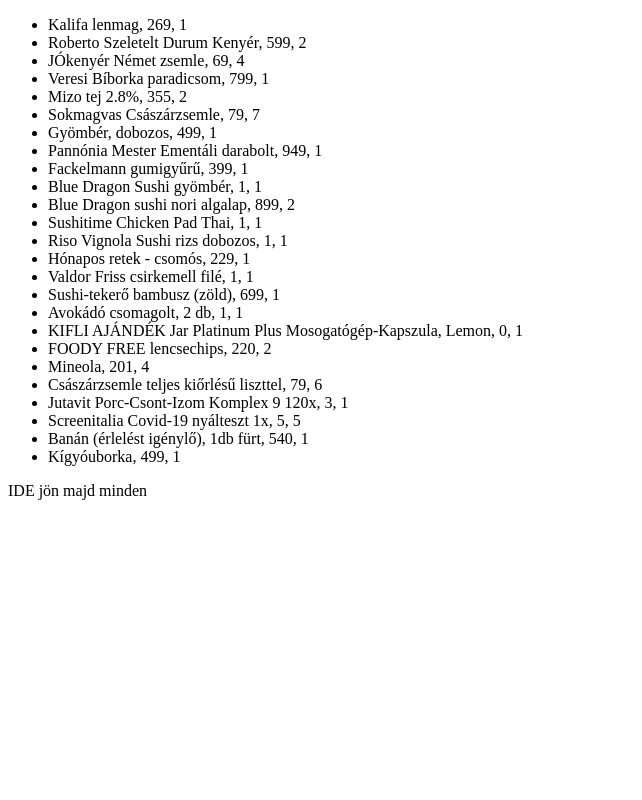
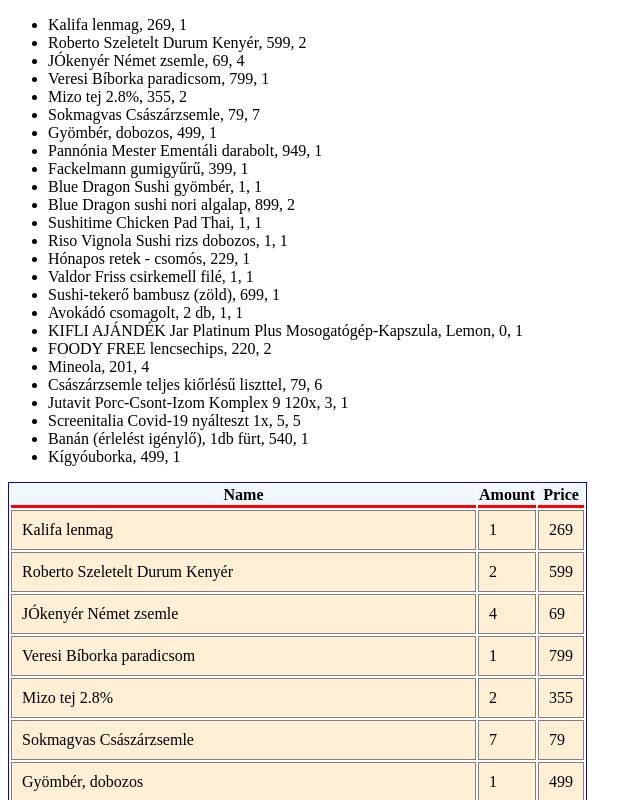
Before and after one commit to magab89/shopsplittr, a React (Create React App) app: page / in a window 1280 px wide. Shown: the top 800 px of the page, without its empty margins (0-642 px from the left). Built offline with nearby package versions, Linux system fonts and the light colour scheme.

Commit message:
wip table

```diff
--- a/src/components/kifli/index.tsx
+++ b/src/components/kifli/index.tsx
@@ -2,6 +2,7 @@
 import { copyPaste } from './test-kifl-order'
 import { processKifli } from './processor'
 import './kifli.css'
+import { useTable } from 'react-table'
 
 export interface Product {
   name: string
@@ -13,22 +14,108 @@
 
 }
 
-function list (items: any) {
+function list (items: Product[]) {
   return (
     <ul>{
-      items.map((item: any) => <li key={item.name}>{`${item.name}, ${item.price}, ${item.amount}`}</li>)
+      items.map((item: Product) => <li key={item.name}>{`${item.name}, ${item.price}, ${item.amount}`}</li>)
     }</ul>
+  )
+}
+
+interface TableeProps {
+  products: Product[]
+}
+
+function Tableee (props: TableeProps) {
+  const data = React.useMemo(
+    () => [...props.products], []
+  )
+
+  const columns = React.useMemo(
+    () => [
+      {
+        Header: 'Name',
+        accessor: 'name', // accessor is the "key" in the data
+      },
+      {
+        Header: 'Amount',
+        accessor: 'amount',
+      },
+      {
+        Header: 'Price',
+        accessor: 'price',
+      },
+    ],
+    []
+  )
+
+  const {
+    getTableProps,
+    getTableBodyProps,
+    headerGroups,
+    rows,
+    prepareRow,
+  } = useTable({ columns, data })
+
+  return (
+    <table {...getTableProps()} style={{ border: 'solid 1px blue' }}>
+      <thead>
+      {headerGroups.map(headerGroup => (
+        <tr {...headerGroup.getHeaderGroupProps()}>
+          {headerGroup.headers.map(column => (
+            <th
+              {...column.getHeaderProps()}
+              style={{
+                borderBottom: 'solid 3px red',
+                background: 'aliceblue',
+                color: 'black',
+                fontWeight: 'bold',
+              }}
+            >
+              {column.render('Header')}
+            </th>
+          ))}
+        </tr>
+      ))}
+      </thead>
+      <tbody {...getTableBodyProps()}>
+      {rows.map(row => {
+        prepareRow(row)
+        return (
+          <tr {...row.getRowProps()}>
+            {row.cells.map(cell => {
+              return (
+                <td
+                  {...cell.getCellProps()}
+                  style={{
+                    padding: '10px',
+                    border: 'solid 1px gray',
+                    background: 'papayawhip',
+                  }}
+                >
+                  {cell.render('Cell')}
+                </td>
+              )
+            })}
+          </tr>
+        )
+      })}
+      </tbody>
+    </table>
   )
 }
 
 export default function Kifli(props: OrderProps) {
   const processed = processKifli(copyPaste)
+
   return ( <>
       <div className='kifli'>
         {list(processed)}
       </div>
       <div>
-        IDE jön majd minden
+        <Tableee
+          products={processed}
+        />
       </div>
   </>
 
--- a/tsconfig.json
+++ b/tsconfig.json
@@ -18,7 +18,8 @@
     "resolveJsonModule": true,
     "isolatedModules": true,
     "noEmit": true,
-    "jsx": "react-jsx"
+    "jsx": "react-jsx",
+    "noImplicitAny": false
   },
   "include": [
     "src"
```
